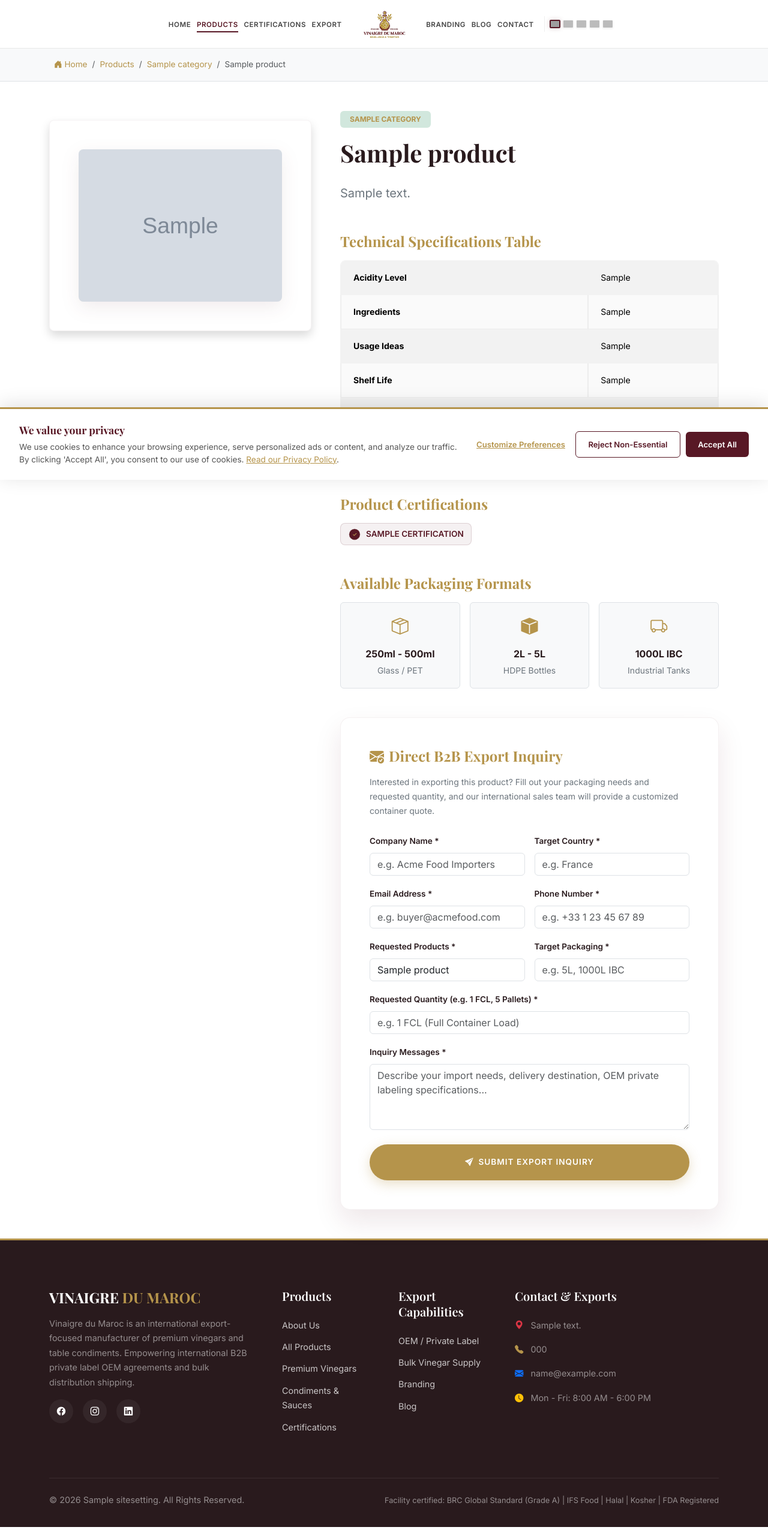
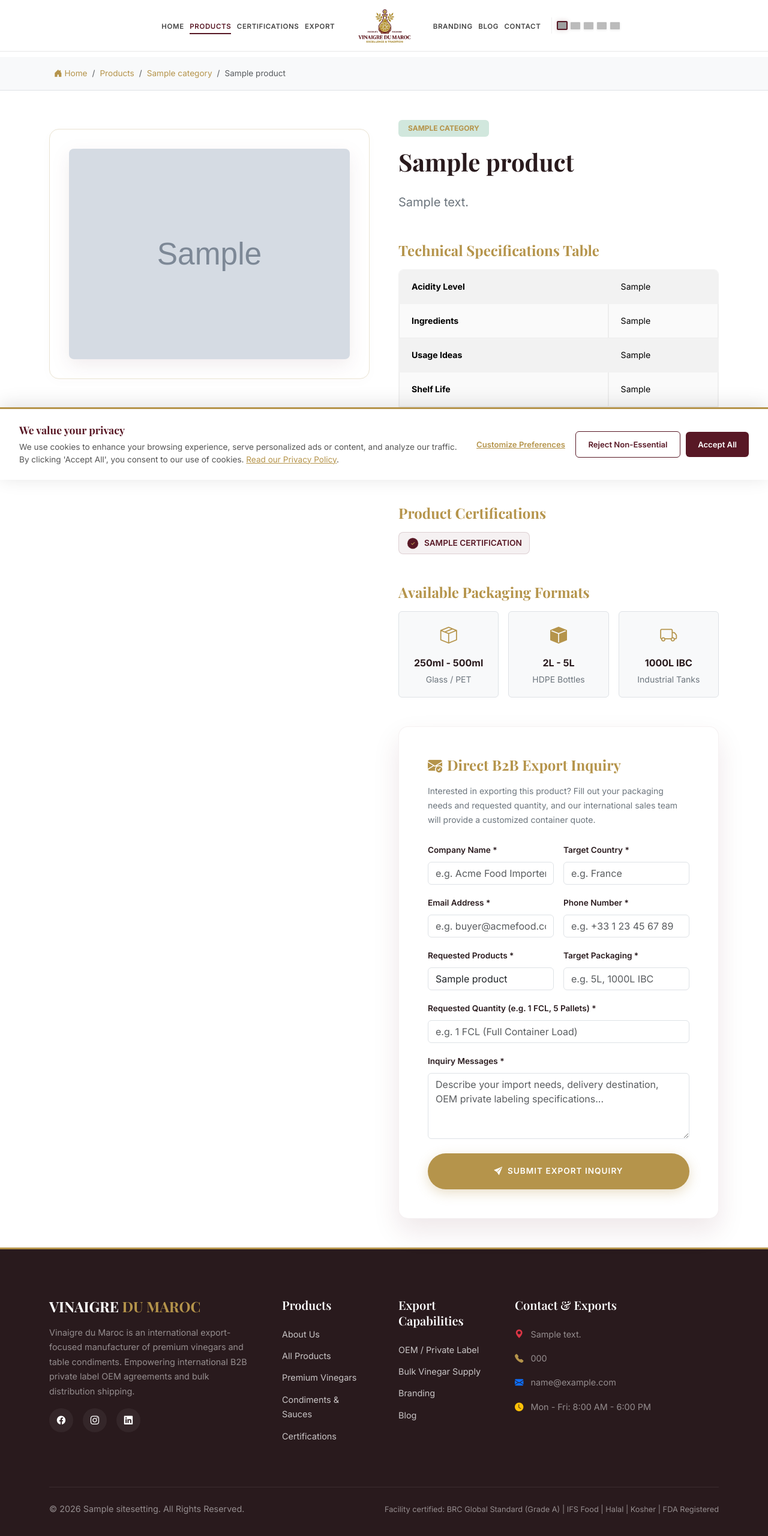
Before and after one commit to Schneider-sizeof/vinaigredumaroc, a Django app: a page that uses core/templates/base.html in a window 1280 px wide. Shown: the whole page at 60% size. Run offline with Django 5.2, Linux system fonts and the light colour scheme; tables that the repository leaves empty hold one stand-in row (values such as "Sample post"); grey boxes marked "Sample" are stand-in pictures; some libraries are stand-ins or nearby versions; some web fonts are replaced; grey boxes are pictures that could not be loaded.

Commit message:
Scale up product images and logo size, add row hover zoom and detail hover zoom effects

```diff
--- a/core/templates/base.html
+++ b/core/templates/base.html
@@ -158,7 +158,7 @@
             max-width: 1400px;
             margin: 0 auto;
             padding: 0 1.5rem;
-            min-height: 80px;
+            min-height: 95px;
             gap: 1rem;
         }
 
@@ -182,7 +182,7 @@
         }
 
         .nav-logo img {
-            height: 62px;
+            height: 75px;
             width: auto;
             display: block;
             transition: transform .3s ease;
@@ -334,21 +334,20 @@
             color: var(--color-primary, #581825);
         }
 
-        /* ===== RESPONSIVE NAV TWEAKS ===== */
         @media (max-width: 1380px) {
-            .nav-container { padding: 0 1rem; gap: 0.5rem; }
+            .nav-container { padding: 0 1rem; gap: 0.5rem; min-height: 85px; }
             .nav-left, .nav-right { gap: 0.6rem; }
             .nav-left a, .nav-right a { font-size: 0.72rem; letter-spacing: 0.6px; }
-            .nav-logo img { height: 52px; }
+            .nav-logo img { height: 65px; }
             .nav-lang { margin-left: 0.5rem; padding-left: 0.5rem; gap: 4px; }
             .nav-lang img { width: 18px; }
         }
 
         @media (max-width: 1180px) {
-            .nav-container { padding: 0 0.5rem; gap: 0.3rem; }
+            .nav-container { padding: 0 0.5rem; gap: 0.3rem; min-height: 75px; }
             .nav-left, .nav-right { gap: 0.4rem; }
             .nav-left a, .nav-right a { font-size: 0.66rem; letter-spacing: 0.2px; }
-            .nav-logo img { height: 44px; }
+            .nav-logo img { height: 55px; }
             .nav-lang { margin-left: 0.3rem; padding-left: 0.3rem; gap: 3px; }
             .nav-lang img { width: 15px; }
         }
@@ -407,7 +406,7 @@
         }
 
         .mobile-nav-logo img {
-            height: 65px;
+            height: 80px;
         }
 
         .mobile-nav-links {
@@ -561,7 +560,7 @@
             <div class="nav-logo">
                 <a href="{% url 'home' %}" aria-label="Vinaigre du Maroc — {% trans 'Back to home' %}">
                     <img src="{% static 'images/logo.png' %}" alt="Vinaigre du Maroc — Premium Moroccan Vinegar & Condiments"
-                        width="186" height="62">
+                        width="225" height="75">
                 </a>
             </div>
 
@@ -621,7 +620,7 @@
         <div class="mobile-nav-overlay" id="mobile-nav-overlay" role="dialog"
             aria-label="{% trans 'Mobile navigation' %}">
             <div class="mobile-nav-logo">
-                <img src="{% static 'images/logo.png' %}" alt="Vinaigre du Maroc" width="186" height="65" loading="lazy">
+                <img src="{% static 'images/logo.png' %}" alt="Vinaigre du Maroc" width="229" height="80" loading="lazy">
             </div>
             <ul class="mobile-nav-links">
                 <li><a href="{% url 'home' %}"
--- a/core/templates/core/product_detail.html
+++ b/core/templates/core/product_detail.html
@@ -4,6 +4,31 @@
 {% block title %}{{ product|translate_field:'name' }}{% endblock %}
 
 {% block meta_description %}{{ product|translate_field:'short_description' }}{% endblock %}
+
+{% block extra_head %}
+<style>
+    .detail-img-zoom-wrap {
+        overflow: hidden;
+        border-radius: 16px;
+        background: #fff;
+        display: flex;
+        align-items: center;
+        justify-content: center;
+        width: 100%;
+        padding: 2rem;
+        border: 1px solid #eae3d2;
+        box-shadow: 0 4px 20px rgba(88, 24, 37, 0.02);
+    }
+    .detail-img-zoom {
+        transition: transform 0.5s cubic-bezier(0.16, 1, 0.3, 1);
+        width: 100%;
+        height: auto;
+    }
+    .detail-img-zoom-wrap:hover .detail-img-zoom {
+        transform: scale(1.08);
+    }
+</style>
+{% endblock %}
 
 {% block content %}
 
@@ -25,18 +50,22 @@
             <div class="row g-5">
 
                 <!-- Product Left Visual Placement -->
-                <div class="col-lg-5 text-center">
-                    <div class="glass-section p-4 p-md-5 shadow rounded-3 bg-white" style="position: sticky; top: 120px;">
+                <div class="col-lg-6 text-center">
+                    <div style="position: sticky; top: 120px;">
                         {% if product.image %}
-                            <img src="{{ product.image.url }}" alt="{{ product|translate_field:'name' }}" class="img-fluid rounded-3" style="max-height: 350px; object-fit: contain; filter: drop-shadow(0 10px 15px rgba(88, 24, 37, 0.08));">
+                            <div class="detail-img-zoom-wrap">
+                                <img src="{{ product.image.url }}" alt="{{ product|translate_field:'name' }}" class="img-fluid rounded-3 detail-img-zoom" style="max-height: 450px; object-fit: contain; filter: drop-shadow(0 10px 15px rgba(88, 24, 37, 0.08));">
+                            </div>
                         {% else %}
-                            <i class="bi {% if product.category.slug == 'vinegars' %}bi-droplet-half text-success{% else %}bi-fire text-danger{% endif %}" style="font-size: 10rem;"></i>
+                            <div class="glass-section p-4 p-md-5 shadow rounded-3 bg-white">
+                                <i class="bi {% if product.category.slug == 'vinegars' %}bi-droplet-half text-success{% else %}bi-fire text-danger{% endif %}" style="font-size: 10rem;"></i>
+                            </div>
                         {% endif %}
                     </div>
                 </div>
 
                 <!-- Product Detail Specifications -->
-                <div class="col-lg-7">
+                <div class="col-lg-6">
                     <span class="badge bg-success-subtle text-success text-uppercase fw-bold px-3 py-2 mb-3">
                         {{ product.category|translate_field:'name' }}
                     </span>
--- a/static/css/main.css
+++ b/static/css/main.css
@@ -87,12 +87,12 @@ body {
 }
 
 body.inner-page {
-  padding-top: 80px;
+  padding-top: 95px;
 }
 
 @media (max-width: 1024px) {
   body.inner-page {
-    padding-top: 70px;
+    padding-top: 85px;
   }
 }
 
```
Also changed, not shown: core/templates/core/products.html (+14 -6 lines).
